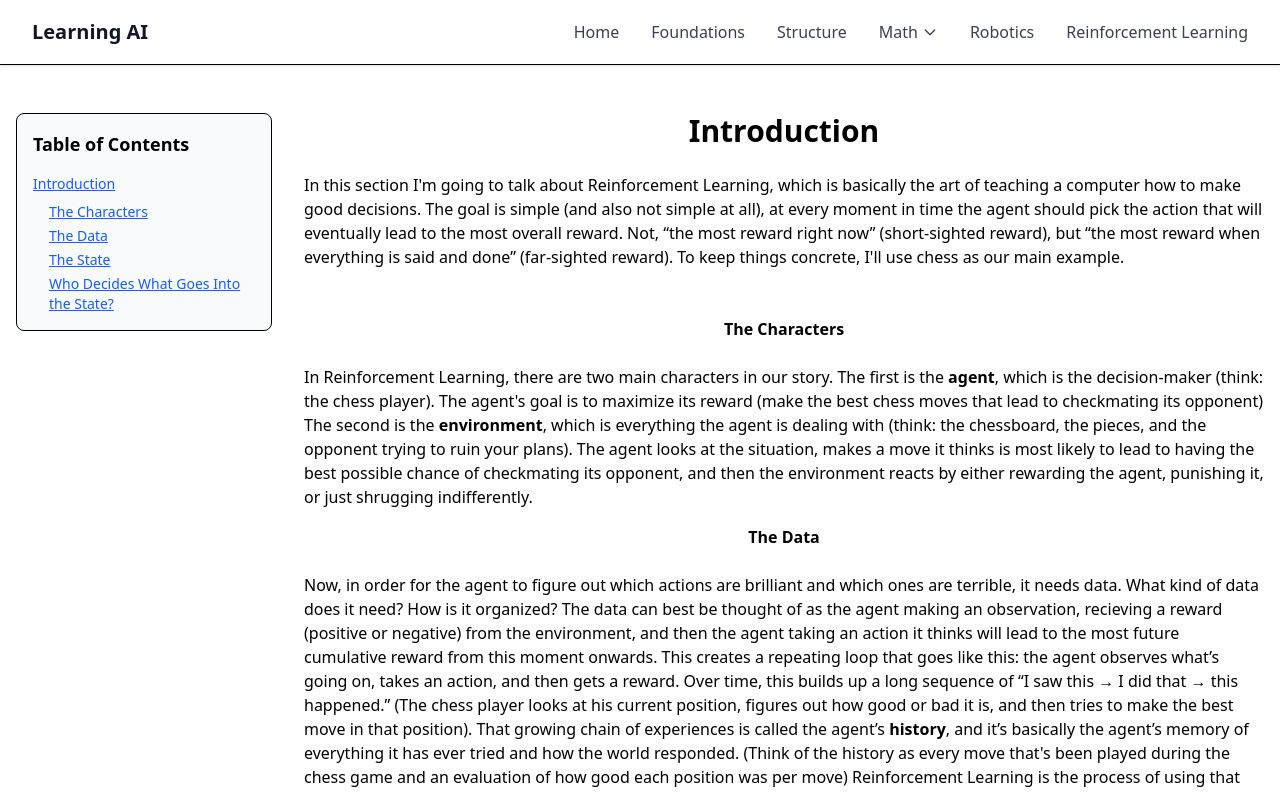
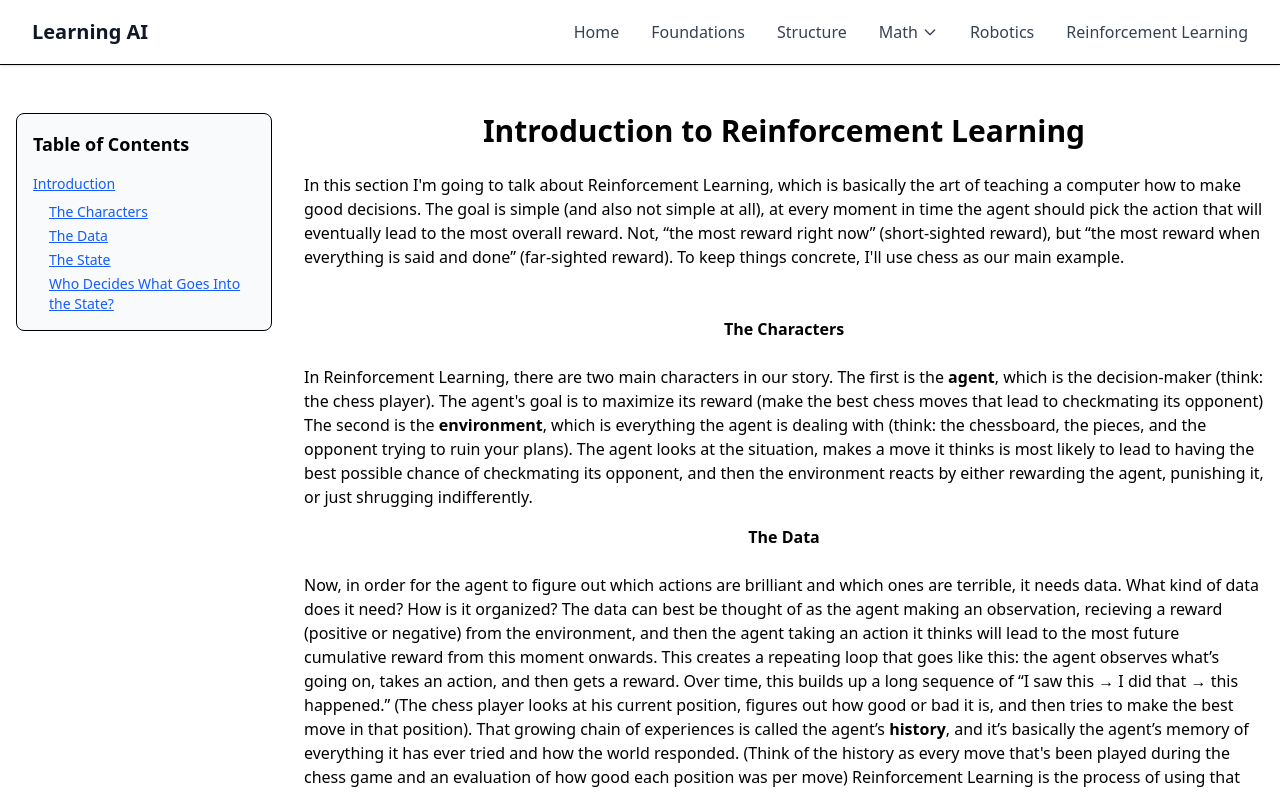
Before and after one commit to WilliamGiammona/learning-ai, a Next.js app: page /reinforcement-learning in a window 1280 px wide. Shown: the top 793 px of the page. Built offline with nearby package versions, Linux system fonts and the light colour scheme.

Commit message:
continuing introduction

```diff
--- a/app/reinforcement-learning/page.tsx
+++ b/app/reinforcement-learning/page.tsx
@@ -61,7 +61,7 @@ export default function ReinforcementLearningPage() {
         <main className="flex-1 min-w-0">
           <section id="reinforcement-learning-problem" className="mb-12">
             <h1 className="text-3xl font-bold mb-6 text-center">
-              Introduction
+              Introduction to Reinforcement Learning
             </h1>
             <p className="mb-12">
               In this section I'm going to talk about Reinforcement Learning,
```
